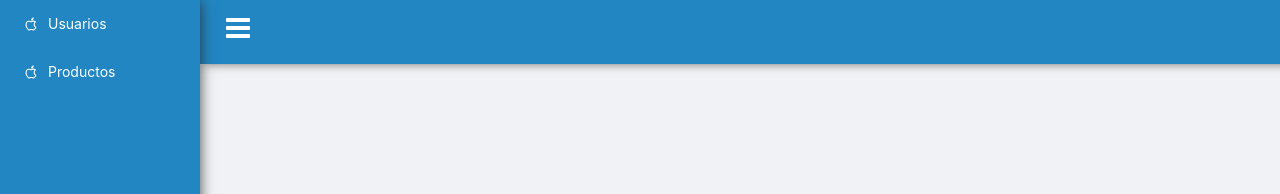
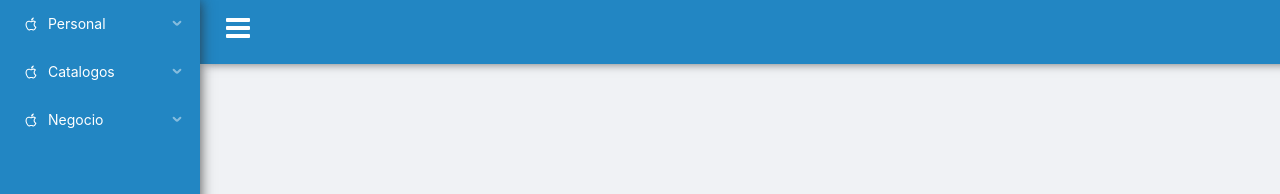
Before and after one commit to x4vis/fpFront, a React (Create React App) app: page /admin in a window 1280 px wide. Shown: the top 194 px of the page. Built offline with nearby package versions, Linux system fonts and the light colour scheme.

Commit message:
style para root height 100%, se agregan items al menu de admin

```diff
--- a/src/index.scss
+++ b/src/index.scss
@@ -1,4 +1,4 @@
-@import './styles/functions.scss';
+@import "./styles/functions.scss";
 @import './styles/animations.scss';
 @import './styles/ant-design-custom.scss';
 
@@ -7,7 +7,7 @@ html {
   box-sizing: border-box;
   font-size: 62.5%; /* Reset para Rems, 62.5% equivale a 10px de 16px */
   line-height: 1.4;
-  height: 100%;
+  min-height: 100%;
 }
 *, *:before, *:after {
   box-sizing: inherit;
@@ -17,6 +17,10 @@ body {
   margin: 0;
   min-height: 100%;
 }
+
+/* #root{
+  min-height: 100%;
+} */
 
 .contenedor {
   width: 95%;
--- a/src/views/MenuItems.ts
+++ b/src/views/MenuItems.ts
@@ -3,40 +3,118 @@ import { AppleOutlined } from '@ant-design/icons';
 
 export const MenuItems: Array<MenuItemsInterface> = [
     {
+        titulo: 'Personal',
+        icon: AppleOutlined,
+        canExpand: true,
+        key: "1",
+        submenu: [
+            {
                 ruta: '/admin/usuarios',
                 titulo: 'Usuarios',
                 icon: AppleOutlined,
                 canExpand: false,
-        key: "1"
+                key: "2"
+            },
+            {
+                ruta: '/admin/clientes',
+                titulo: 'Clientes',
+                icon: AppleOutlined,
+                canExpand: false,
+                key: "3"
+            },
+            {
+                ruta: '/admin/proveedores',
+                titulo: 'Proveedores',
+                icon: AppleOutlined,
+                canExpand: false,
+                key: "4"
+            },
+        ]
+    },
+    {
+        titulo: 'Catalogos',
+        icon: AppleOutlined,
+        canExpand: true,
+        key: "5",
+        submenu: [
+            {
+                ruta: '/admin/categorias',
+                titulo: 'Categorias',
+                icon: AppleOutlined,
+                canExpand: false,
+                key: "6"
+            },
+            {
+                ruta: '/admin/subcategorias',
+                titulo: 'SubCategorias',
+                icon: AppleOutlined,
+                canExpand: false,
+                key: "7"
+            },
+            {
+                ruta: '/admin/unidades-medida',
+                titulo: 'Uni. de Medida',
+                icon: AppleOutlined,
+                canExpand: false,
+                key: "8"
+            },
+            {
+                ruta: '/admin/descuentos',
+                titulo: 'Descuentos',
+                icon: AppleOutlined,
+                canExpand: false,
+                key: "9"
             },
             {
                 ruta: '/admin/productos',
                 titulo: 'Productos',
                 icon: AppleOutlined,
                 canExpand: false,
-        key: "2"
+                key: "10"
             },
-    /* {
-        ruta: '/admin/editar-usuario',
-        titulo: 'Editar usuario',
+        ]
+    },
+    {
+        titulo: 'Negocio',
         icon: AppleOutlined,
         canExpand: true,
-        key: "2",
+        key: "11",
         submenu: [
             {
-                    ruta: '/admin/editar-usuario',
-                    titulo: 'menu sub menu 1 Editar usuario',
+                ruta: '/admin/ventas',
+                titulo: 'Ventas',
                 icon: AppleOutlined,
-                    key: "3",
                 canExpand: false,
+                key: "12"
             },
             {
-                    ruta: '',
-                    titulo: 'menu sub menu 2',
+                ruta: '/admin/pedidos',
+                titulo: 'Pedidos',
                 icon: AppleOutlined,
-                    key: "4",
                 canExpand: false,
-                }
+                key: "13"
+            },
+            {
+                ruta: '/admin/compras',
+                titulo: 'Compras',
+                icon: AppleOutlined,
+                canExpand: false,
+                key: "14"
+            },
+            {
+                ruta: '/admin/gasto-producto',
+                titulo: 'Gasto Producto',
+                icon: AppleOutlined,
+                canExpand: false,
+                key: "15"
+            },
+            {
+                ruta: '/admin/devouluciones',
+                titulo: 'Devoluciones',
+                icon: AppleOutlined,
+                canExpand: false,
+                key: "16"
+            },
         ]
-    }, */
+    },
 ]
--- a/src/views/pagina_principal/PaginaPrincipal.scss
+++ b/src/views/pagina_principal/PaginaPrincipal.scss
@@ -1,11 +1,22 @@
+.container {
+    margin-top: 4rem;
+}
+
 .main-card {
     height: 22rem;
     display: flex;
     justify-content: center;
     align-items: center;
+    box-shadow: 0 0 .5rem .3rem rgba(0,0,0,0.2);
+    transition: transform ease .3s;
 
     p {
         margin-bottom: 0;
         letter-spacing: .1rem;
     }
+
+    &:hover {
+        transform: translateY(-.6rem);
+        box-shadow: 0 .3rem .5rem .3rem rgba(0,0,0,0.2);
+    }
 }
--- a/src/views/pagina_principal/PaginaPrincipal.tsx
+++ b/src/views/pagina_principal/PaginaPrincipal.tsx
@@ -1,12 +1,13 @@
 import React, { Fragment } from 'react';
 import { Layout, Menu } from 'antd';
-import { Link } from "react-router-dom";
+import { withRouter } from "react-router-dom";
 
 import "./PaginaPrincipal.scss";
 
-const PaginaPrincipal = () => {
+const PaginaPrincipal = (props) => {
 
     const { Header } = Layout;
+    const { history } = props;
 
     const LogOut =  () => {
 
@@ -14,7 +15,7 @@ const PaginaPrincipal = () => {
 
     return (
         <Fragment>
-            <Layout className="layout">
+            <Layout>
                 <Header>
                     <Menu className="d-flex justify-content-end"
                           theme="dark"
@@ -23,21 +24,21 @@ const PaginaPrincipal = () => {
                         <Menu.Item className="d-flex align-items-center"
                                    key="1"
                                    onClick={LogOut}>
-                            Salir
+                            Cerrar Sesión
                             <i className="fa fa-sign-out ml-3 small-text"></i>
                         </Menu.Item>
                     </Menu>
                 </Header>
             </Layout>
 
-            <div className="container mt-5">
+            <div className="container">
                 <div className="row">
                     <div className="col-12 col-md-6">
-                        <Link to="/admin">
+                        <button className="fullWidth" onClick={() => history.push('/admin')}>
                             <div className="main-card">
                                 <p className="bw-text small-text blue">ADMINISTRACIÓN</p>
                             </div>
-                        </Link>
+                        </button>
                     </div>
                     <div className="col-12 col-md-6 mt-5 mt-md-0">
                         <div className="main-card">
@@ -50,4 +51,4 @@ const PaginaPrincipal = () => {
     )
 }
 
-export default PaginaPrincipal;
+export default withRouter(PaginaPrincipal);
```
Also changed, not shown: 3 other files (tests, documents, lock files or other folders). Lines whose indentation alone changed are shown as unchanged.
